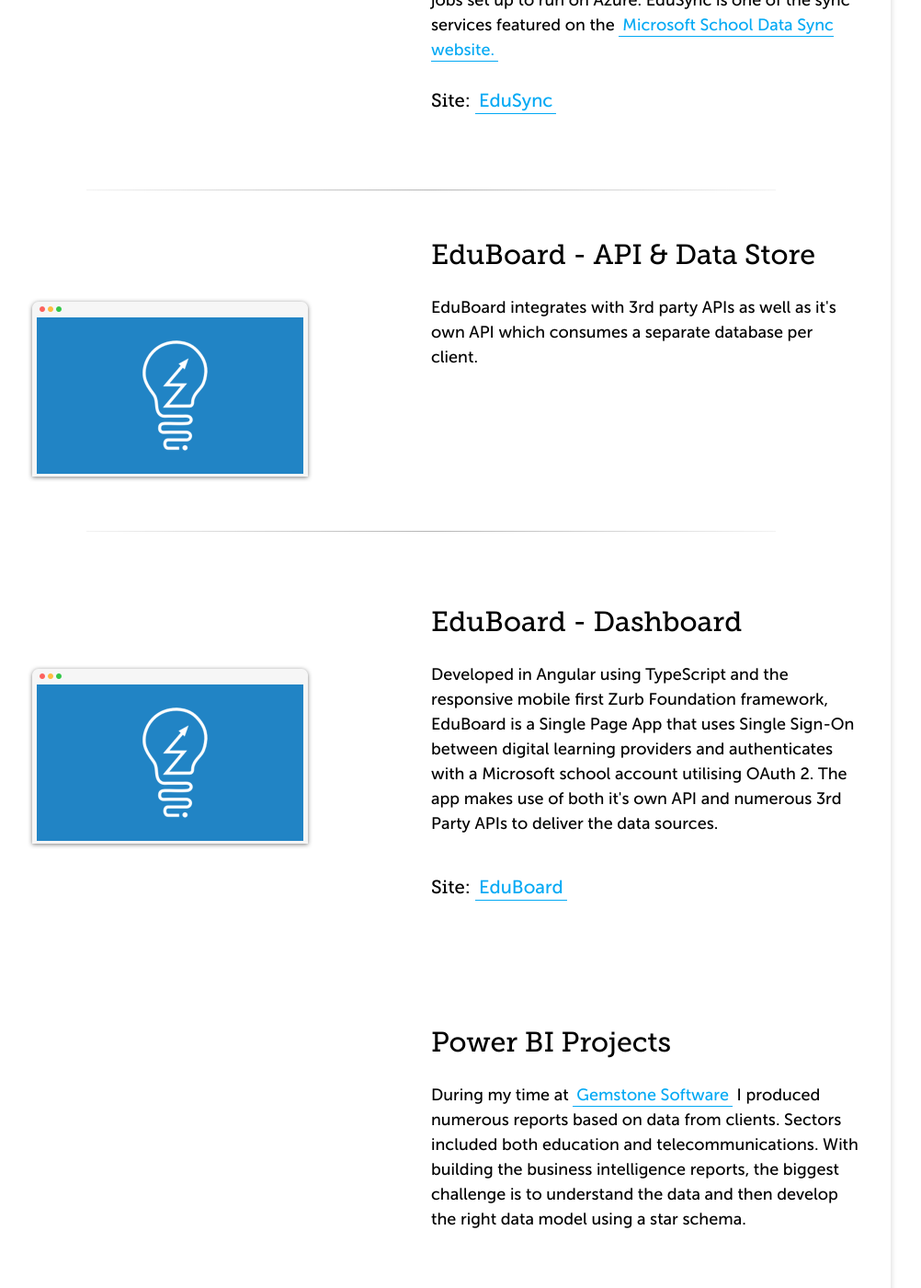
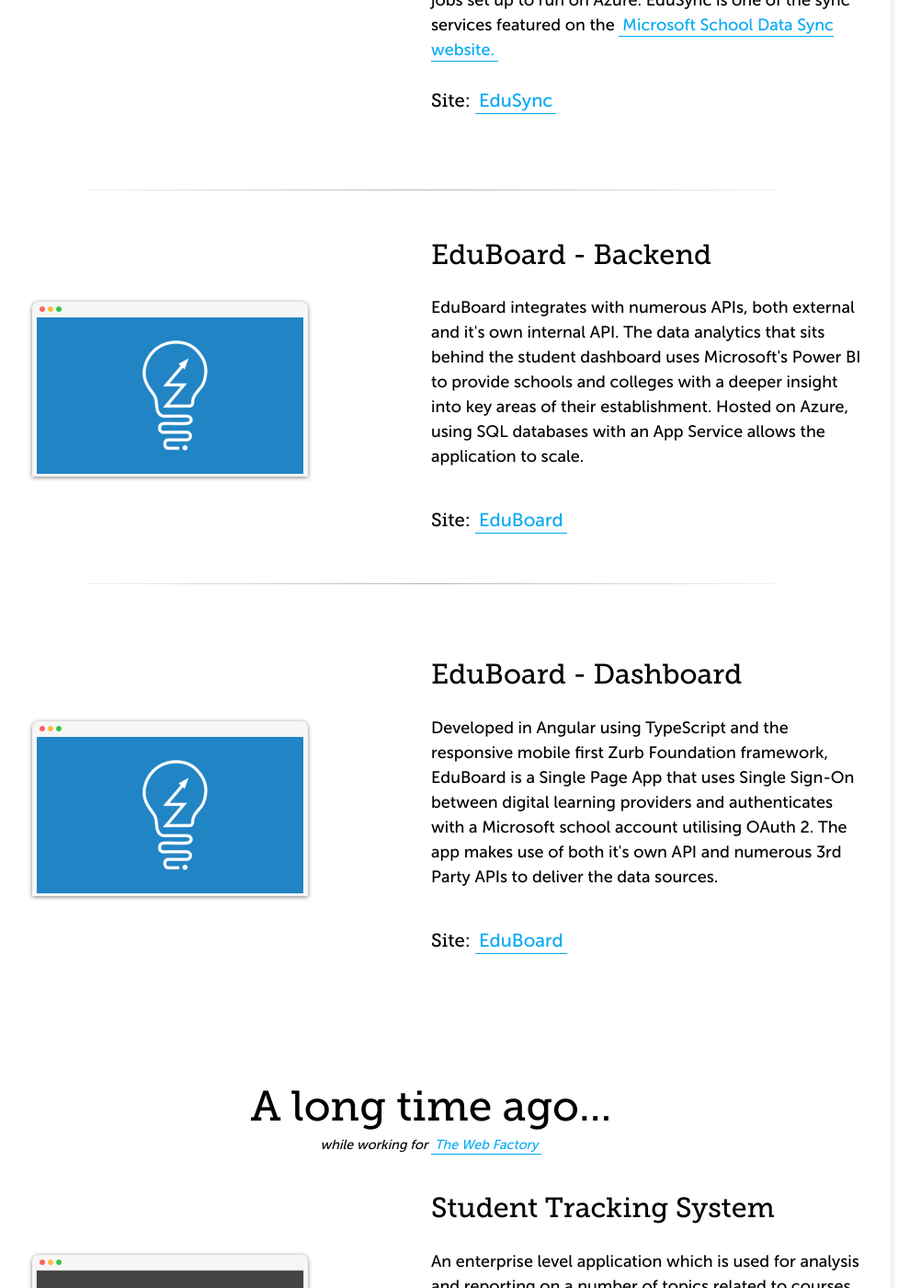
Before and after one commit to dezglidden/dezglidden.github.io, a Jekyll site: the page built from index.html, in a window 1280 px wide and 1400 px high, scrolled down 636 px. Shown: the whole window at 92% size, without its empty margins (171-1173 px from the left). Built offline with Jekyll 4.4.1, drawn with Linux system fonts in a browser that asks for light colours.

Commit message:
Updated content

```diff
--- a/index.html
+++ b/index.html
@@ -20,8 +20,9 @@
 			</article>
 
 			<article class="project seperator">
-				<h3>EduBoard - API & Data Store</h3>
-				<p>EduBoard integrates with 3rd party APIs as well as it's own API which consumes a separate database per client. </p>
+				<h3>EduBoard - Backend</h3>
+				<p>EduBoard integrates with numerous APIs, both external and it's own internal API. The data analytics that sits behind the student dashboard uses Microsoft's Power BI to provide schools and colleges with a deeper insight into key areas of their establishment. Hosted on Azure, using SQL databases with an App Service allows the application to scale. </p>
+				<h4>Site: <a href="http://www.eduboard.cloud" class="site">EduBoard</a></h4>
 				<picture>
 					<source media="(min-width: 1004px)" srcset="/assets/images/eduboard_browser.png" type="image/png">
 					<source  srcset="/assets/images/eduboard_browser_small.png" type="image/png">
@@ -38,11 +39,6 @@
 					<source  srcset="/assets/images/eduboard_browser_small.png" type="image/png">
 					<img src="/assets/images/eduboard_browser_small.png" alt="EduBoard logo in a browser">
 				</picture>
-			</article>
-
-			<article class="project">
-				<h3>Power BI Projects</h3>
-				<p>During my time at <a href="gemstone.cloud" class="site">Gemstone Software</a> I produced numerous reports based on data from clients. Sectors included both education and telecommunications. With building the business intelligence reports, the biggest challenge is to understand the data and then develop the right data model using a star schema.</p>
 			</article>
 
 			<h2>A long time ago...</h2>
```
